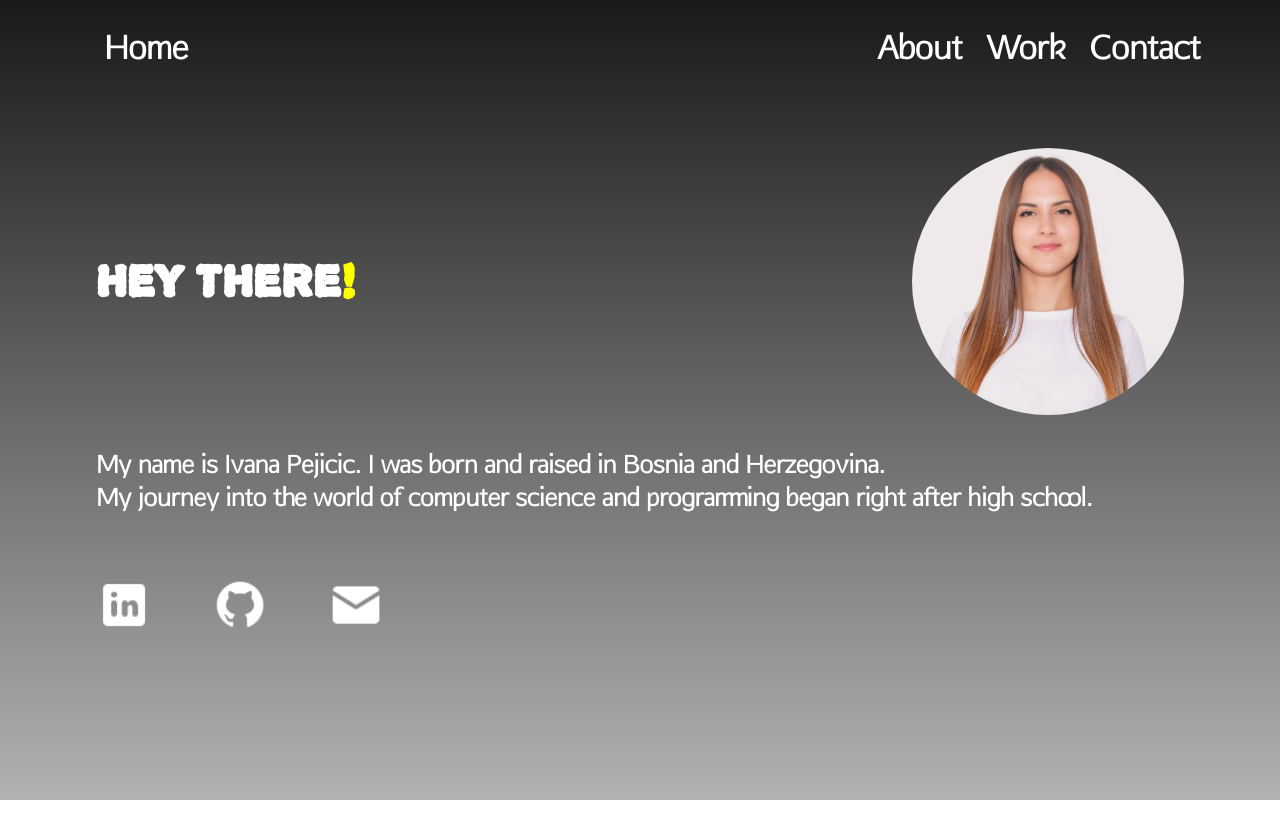
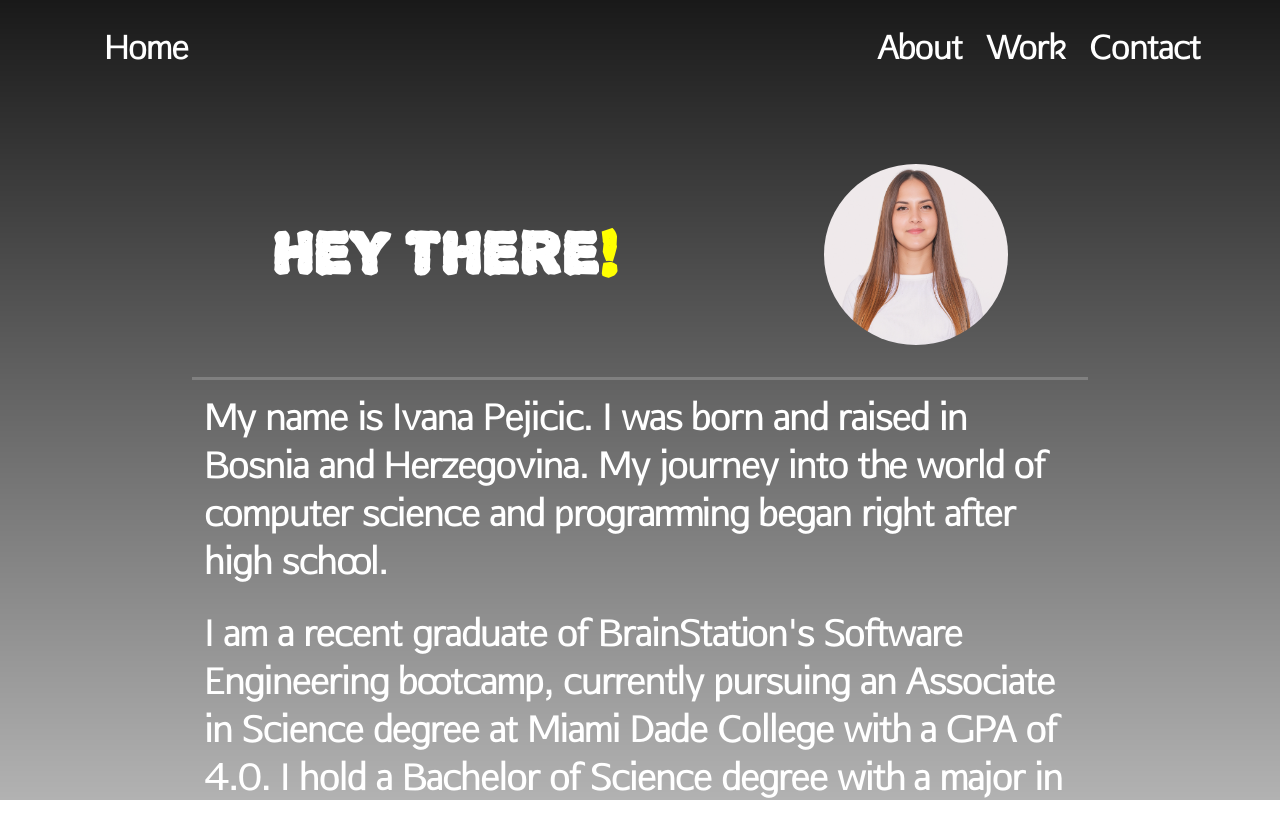
Before and after one commit to ivanapejicic/portfolio, a React (Create React App) app: page /about in a window 1280 px wide. Shown: the top 838 px of the page. Before the commit the page ends 800 px from the top, so only its background shows below. Built offline with nearby package versions, Linux system fonts and the light colour scheme.

Commit message:
About section added

```diff
--- a/src/assets/pages/About/About.js
+++ b/src/assets/pages/About/About.js
@@ -12,8 +12,11 @@ function About() {
                     <h1 className='about__main-top__title'>Hey there</h1>
                     <img className = 'about__main-top__image' src={headshot} alt="Ivana's headshot"></img>
                 </div>
-                <p className='about__main-text'>My name is Ivana Pejicic. I was born and raised in Bosnia and Herzegovina. </p>
-                <p className='about__main-text'>My journey into the world of computer science and programming began right after high school.</p>
+                <p className='about__main-text'>My name is Ivana Pejicic. I was born and raised in Bosnia and Herzegovina.
+                My journey into the world of computer science and programming began right after high school. </p>
+                <p className='about__main-text'>I am a recent graduate of BrainStation's Software Engineering bootcamp, currently pursuing
+                an Associate in Science degree at Miami Dade College with a GPA of 4.0.
+                I hold a Bachelor of Science degree with a major in Mathematics and Computer Science from Bosnia. </p>
             </div>
             <Footer />
         </div>
--- a/src/assets/pages/About/About.scss
+++ b/src/assets/pages/About/About.scss
@@ -7,20 +7,42 @@
 
     &__main{
         color: white;
-        padding: 4rem 6rem;
+        padding: 4rem;
+
+        @include tablet {
+            padding: 4rem 6rem;
+        }
+
+        @include desktop {
+            padding: 5rem 12rem;
+        }
 
         &-top {
             display: flex;
             align-items:center;
             justify-content: space-between;
             padding-bottom: 2rem;
+            border-bottom: 3px grey solid;
+
+            @include desktop {
+                padding: 0 5rem 2rem;
+
+            }
+
 
             &__title {
-                font-size: 3rem;
+                font-size: 1.5rem;
                 font-family: 'Alpha Echo';
                 &::after {
                     content: '!';
                     color: yellow;
+                }
+                @include tablet{
+                    font-size: 3rem;
+                }
+                @include desktop {
+                    font-size: 4rem;
+
                 }
             }
             &__image {
@@ -30,8 +52,17 @@
             }
         }
         &-text{
-            font-size: 1.5rem;
+            font-size: 1rem;
             font-weight: 600;
+            padding: 0.75rem;
+
+            @include tablet {
+                font-size: 1.75rem;
+            }
+            @include desktop {
+                font-size: 2.2rem;
+            }
+
         }
     }
 }
```
